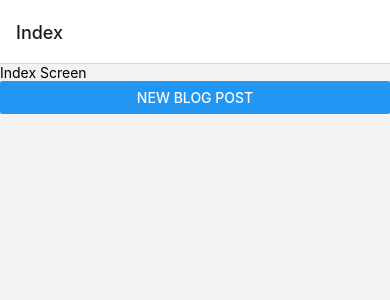
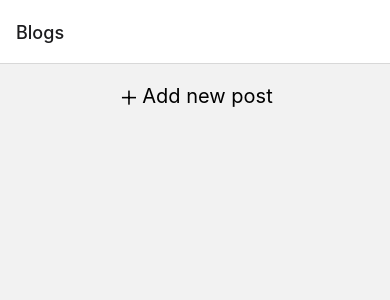
Before and after one commit to SchindlerAdam/Blog, a React Native app: screen /indexScreen in a window 390 px wide. Shown: the top 300 px of the page. Built offline with nearby package versions, Linux system fonts and the light colour scheme.

Commit message:
delete blog item

```diff
--- a/App.js
+++ b/App.js
@@ -20,7 +20,7 @@ const App = () => {
           <Stack.Screen
             name="indexScreen"
             component={IndexScreen}
-            options = {{title: "Index"}}
+            options = {{title: "Blogs"}}
           />
 
           <Stack.Screen
--- a/src/context/BlogContext.js
+++ b/src/context/BlogContext.js
@@ -6,8 +6,10 @@ const blogReducer = (state, action) => {
     switch(action.type) {
 
         case "add_new_blogpost":
-            return [...state, {id: `${state.length + 1}`, title: `Blog Post #${state.length + 1}`}]
+            return [...state, {id: Math.floor(Math.random() * 9999), title: `Blog Post #${state.length + 1}`}]
 
+        case "delete_blog":
+            return state.filter((blogPostItem) => blogPostItem.id !== action.payload)
 
         default:
             return state;
@@ -19,8 +21,13 @@ const addNewBlogPost = (dispatch) => {
     return dispatch({type: "add_new_blogpost"});
 };
 
+const deletePostById = (dispatch, id) => {
+    return dispatch({type: "delete_blog", payload: id})
+}
+
 const actions = {
-    addNewBlogPost: addNewBlogPost
+    addNewBlogPost: addNewBlogPost,
+    deleteBlogPost: deletePostById
 }
 
 const initialState = [];
--- a/src/screens/indexScreen.js
+++ b/src/screens/indexScreen.js
@@ -1,5 +1,7 @@
 import React from "react";
-import {View, Text, FlatList, Button} from "react-native"
+import {View, Text, FlatList, TouchableOpacity, StyleSheet} from "react-native"
+
+import { Ionicons, MaterialIcons } from '@expo/vector-icons';
 
 import { Context as BlogContext } from "../context/BlogContext";
 import { useContext } from "react";
@@ -12,23 +14,54 @@ const IndexScreen = () => {
 
     return (
         <View>
-            <Text>Index Screen</Text>
+            <TouchableOpacity style = {styles.addButton} onPress = {() => data.actions.addNewBlogPost(data.dispatch)}>
+                <Ionicons style = {styles.addIcon} name="add" />
+                <Text style = {styles.addText}>Add new post</Text>
+            </TouchableOpacity>
             <FlatList
+                showsVerticalScrollIndicator = {false}
                 data={data.currentState}
                 keyExtractor = {(blogItem) => blogItem.id}
                 renderItem = {(element) => {
                     return (
-                        <Text>{element.item.title}</Text>
+                        <View style = {styles.blogItemView}>
+                            <Text style = {styles.blogItem}>{element.item.title} - {element.item.id}</Text>
+                            <TouchableOpacity onPress={() => data.actions.deleteBlogPost(data.dispatch, element.item.id)}>
+                                <MaterialIcons style = {styles.blogIcon} name="delete" />
+                            </TouchableOpacity>
+                        </View>
                     )
                 }}
-            />
-            <Button
-                title="New blog post"
-                onPress={() => data.actions.addNewBlogPost(data.dispatch)}
             />
         </View>
     )
 };
 
 
+const styles = StyleSheet.create({
+    addButton: {
+        flexDirection: "row",
+        justifyContent: "center",
+        marginVertical: 20
+    },
+    addIcon: {
+        fontSize: 25
+    },
+    addText: {
+        fontSize: 20
+    },
+    blogItemView: {
+        flexDirection: "row",
+        justifyContent: "space-between",
+        padding: 10
+    },
+    blogItem: {
+        fontSize: 15
+    },
+    blogIcon: {
+        fontSize: 20
+    }
+})
+
+
 export default IndexScreen;
```
